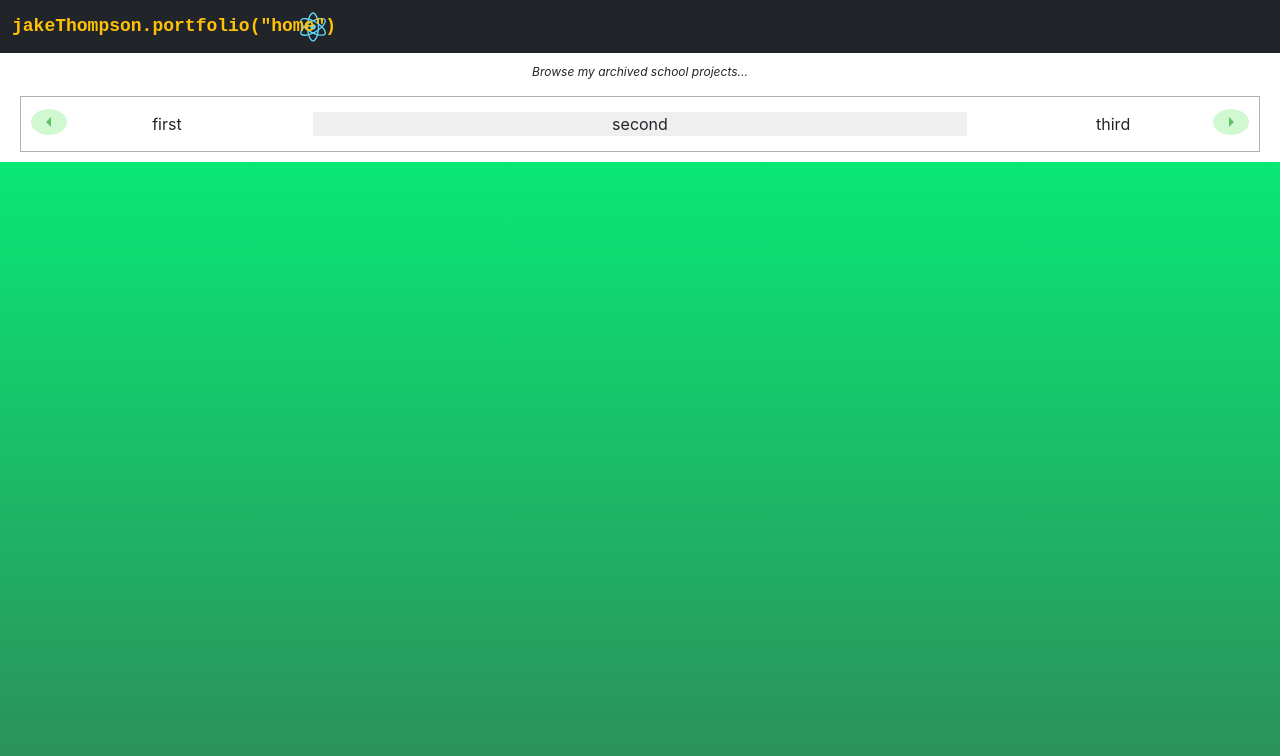
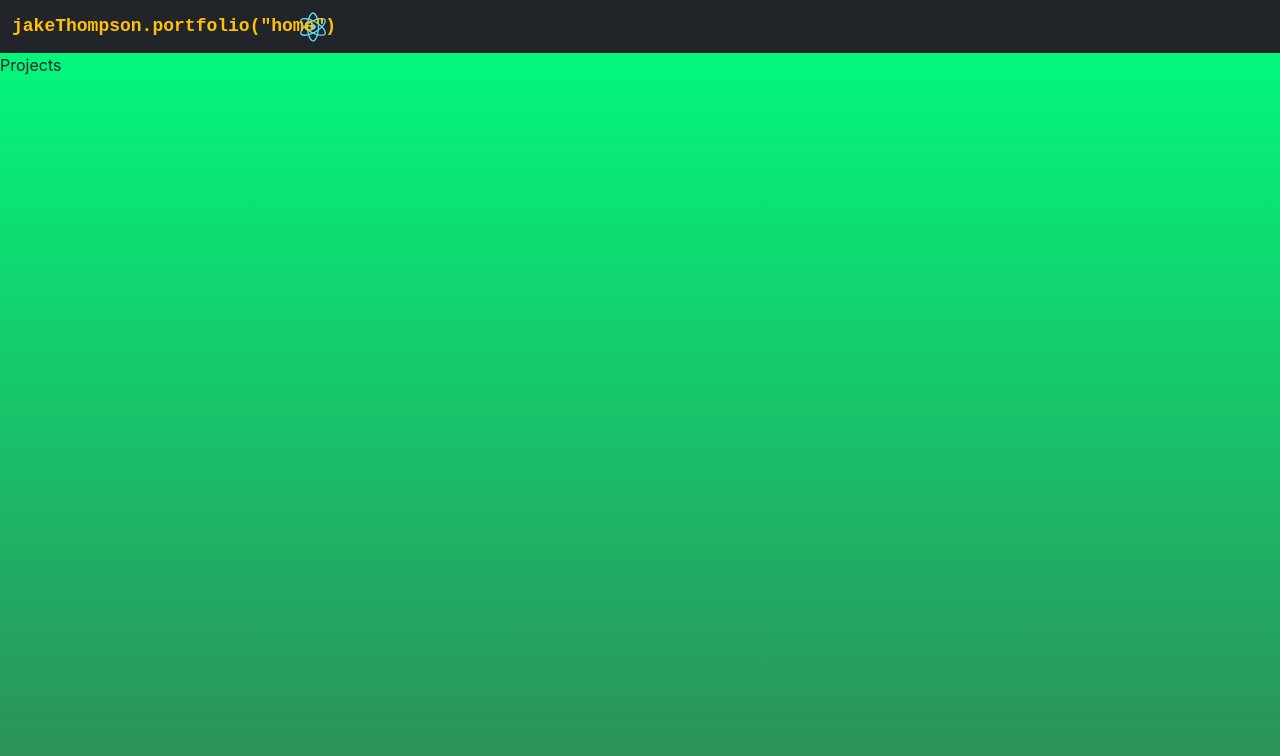
Before and after one commit to jake-the-cake/portfolio, a React (Create React App) app in the folder client/: page /portfolio/projects in a window 1280 px wide. Shown: the top 756 px of the page. Built offline with nearby package versions, Linux system fonts and the light colour scheme.

Commit message:
begin bio

```diff
--- a/client/package.json
+++ b/client/package.json
@@ -16,6 +16,7 @@
     "gh-pages": "^4.0.0",
     "react": "^18.1.0",
     "react-dom": "^18.1.0",
+    "react-router-dom": "^6.3.0",
     "react-scripts": "5.0.1",
     "styled-components": "^5.3.5",
     "web-vitals": "^2.1.4"
--- a/client/src/App.jsx
+++ b/client/src/App.jsx
@@ -2,6 +2,8 @@ import './App.css';
 import styled from 'styled-components'
 import Navbar from './components/Navbar';
 import Home from './pages/Home';
+import { BrowserRouter, Routes, Route } from 'react-router-dom'
+import Projects from './pages/Projects';
 
 const Container = styled.div`
   display: flex;
@@ -14,8 +16,13 @@ const Container = styled.div`
 function App() {
   return (
     <Container>
-      <Navbar />
-      <Home />
+      <BrowserRouter>
+        <Navbar />
+        <Routes>
+          <Route path='/portfolio/' element={<Home />} />
+          <Route path='/portfolio/projects' element={<Projects />} />
+        </Routes>
+      </BrowserRouter>
     </Container>
   );
 }
--- /dev/null
+++ b/client/src/components/Bio.jsx
@@ -0,0 +1,29 @@
+import React from 'react'
+import styled from 'styled-components'
+
+const Container = styled.div`
+	padding: 20px;
+	display: flex;
+	justify-content: center;
+	column-gap: 20px;
+`
+
+const BioInfo = styled.div`
+	background-color: rgba(255,255,255,.8);
+	padding: 10px;
+`
+const BioVideo = styled.div`
+	background-color: rgba(170,170,170,.6);
+	padding: 10px;
+`
+
+const Bio = () => {
+	return (
+		<Container>
+			<BioInfo>bio</BioInfo>
+			<BioVideo>video</BioVideo>
+		</Container>
+	)
+}
+
+export default Bio
--- a/client/src/pages/Home.jsx
+++ b/client/src/pages/Home.jsx
@@ -1,17 +1,19 @@
 import React from 'react'
 import styled from 'styled-components'
+import Bio from '../components/Bio'
 import ProjectSlider from '../components/ProjectSlider'
 
 const Container = styled.div`
-	background-color: red;
+	background: rgba(0,0,0,.2);
 	display: flex;
 	flex-direction: column;
-	row-gap: 20px;
+	// row-gap: 20px;
 `
 
 const Home = () => {
 	return (
 		<Container>
+			<Bio />
 			<ProjectSlider />
 		</Container>
 	)
--- /dev/null
+++ b/client/src/pages/Projects.jsx
@@ -0,0 +1,9 @@
+import React from 'react'
+
+const Projects = () => {
+	return (
+		<div>Projects</div>
+	)
+}
+
+export default Projects
```
Also changed, not shown: 2 other files (tests, documents, lock files or other folders).
